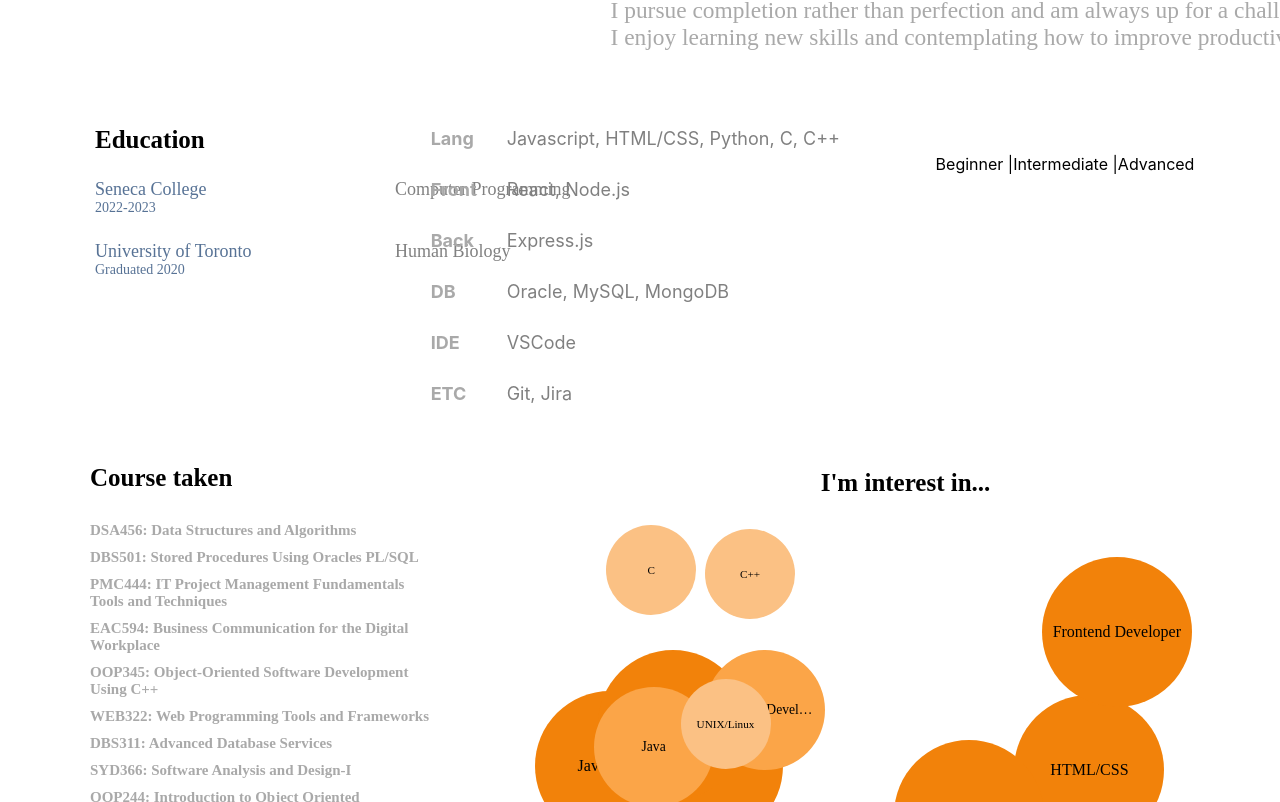
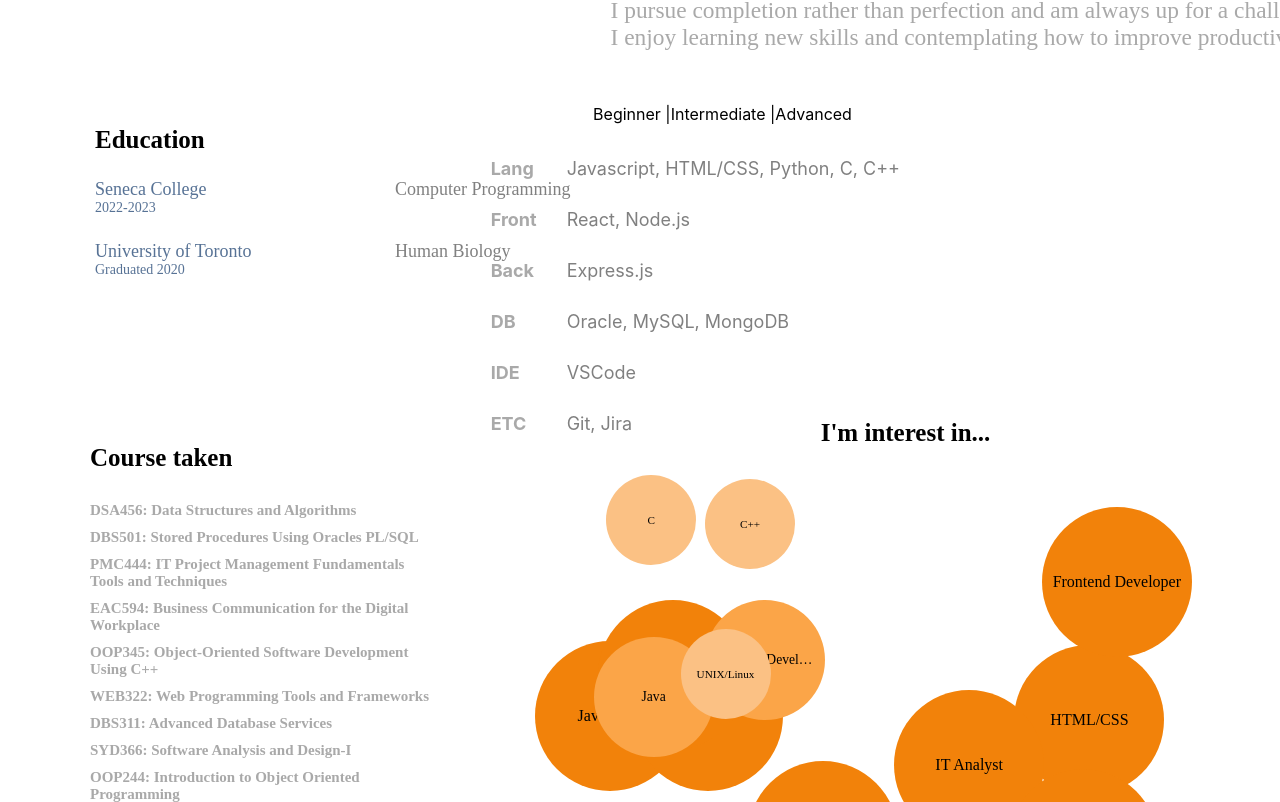
Before and after one commit to yejin2329/portfolio1, a React (Create React App) app: page /about-me in a window 1280 px wide. Shown: the part 418-1220 px from the top of the page. Built offline with nearby package versions, Linux system fonts and the light colour scheme.

Commit message:
modify css

```diff
--- a/src/App.css
+++ b/src/App.css
@@ -296,11 +296,11 @@ html, body, #root{
   align-items:start;
   justify-content:right;
 
-  margin-top: -170px;
+  margin-top: -140px;
 
   float:right;
   width: calc(50% - 40px);
-  margin-left: 240px;
+  margin-left: 300px;
 }
 
 .skill-container .element.beginner {
@@ -338,9 +338,9 @@ html, body, #root{
 
 .proficiency-level-container{
   padding:0px;
-  margin-top:-250px;
+  margin-top:-330px;
   align-items:right;
-  margin-left:850px;
+  margin-left:165px;
 }
 
 .proficiency-level {
@@ -408,7 +408,7 @@ html, body, #root{
   min-height:30vh;
   text-align:left;
   margin-left: 70px;
-  margin-top:270px;
+  margin-top:300px;
   font-family: "Times New Roman", Times, serif;
 }
 
```
